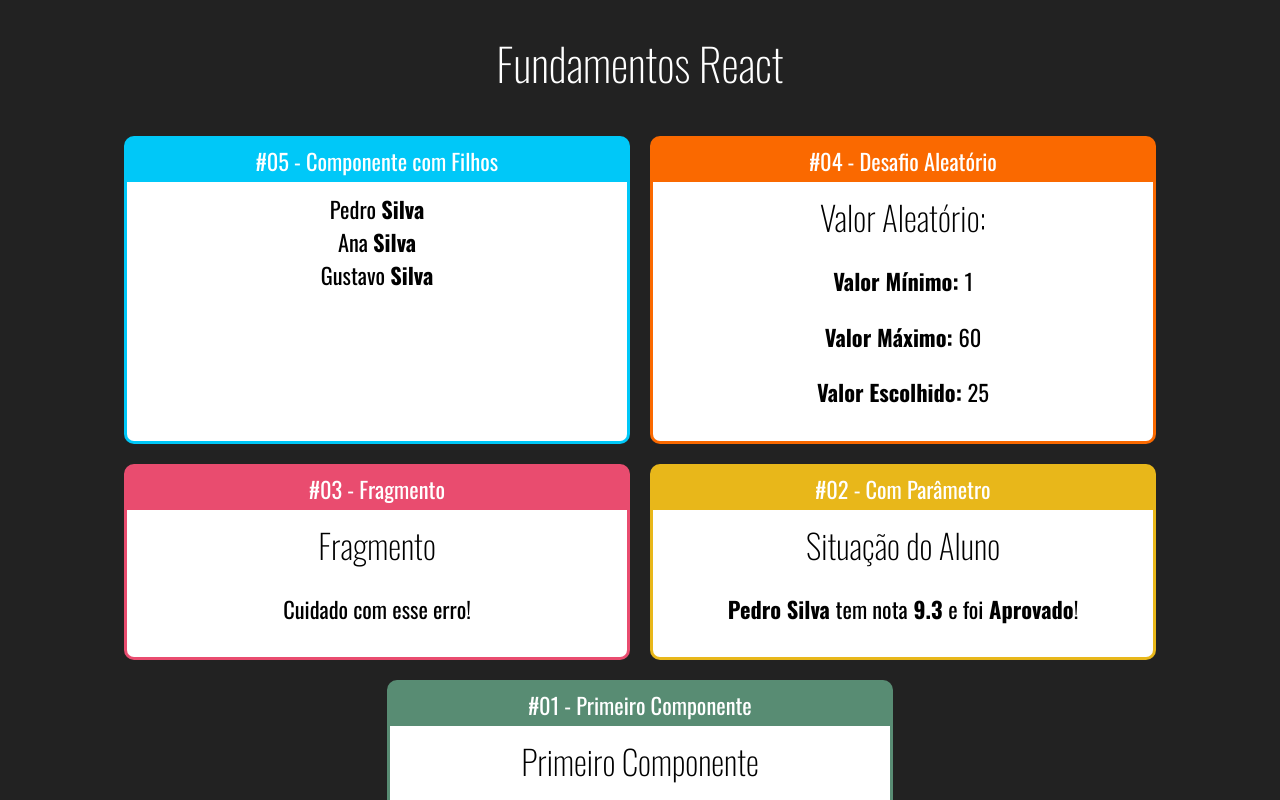
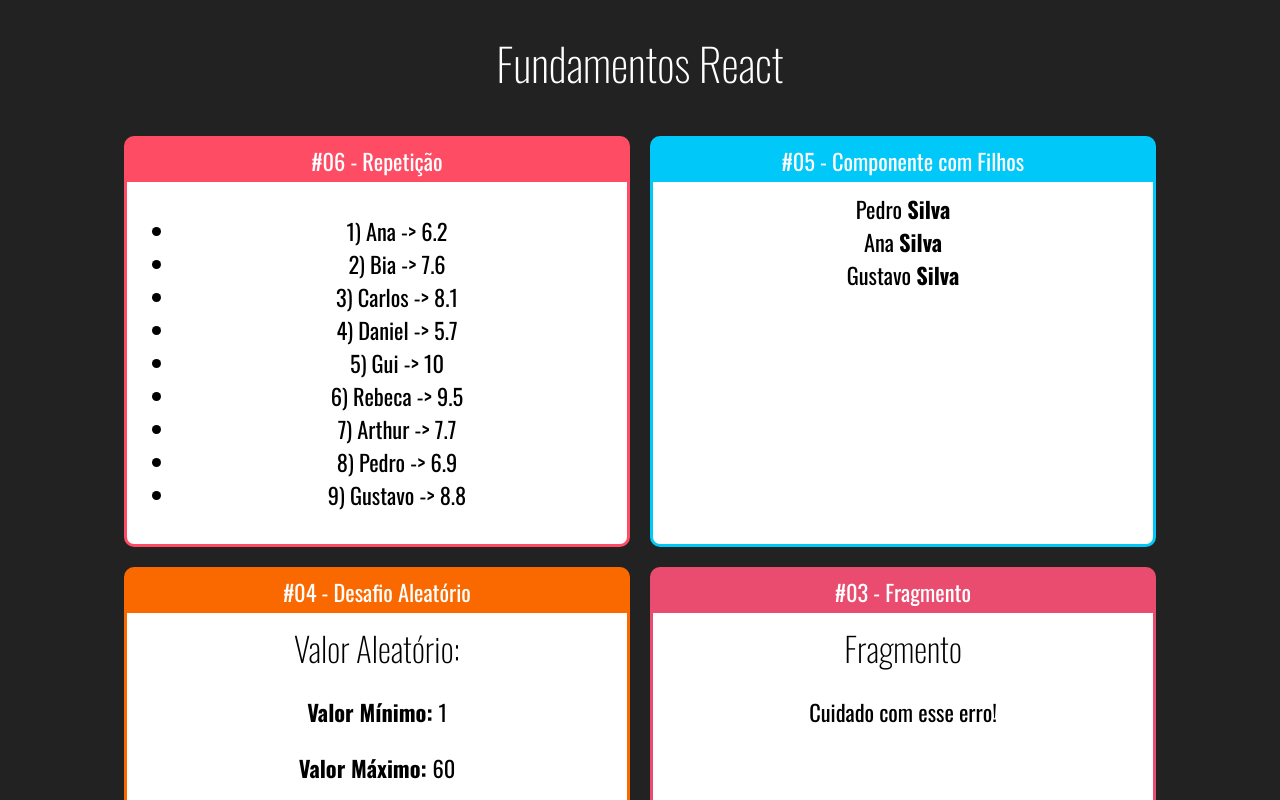
Before and after one commit to gustavoferreiradev/fundamentos-react, a React (Create React App) app: page / in a window 1280 px wide. Shown: the top 800 px of the page. Built offline with nearby package versions, Linux system fonts and the light colour scheme.

Commit message:
Repetição

```diff
--- a/src/App.jsx
+++ b/src/App.jsx
@@ -7,6 +7,7 @@
 import Card from './components/layout/Card';
 import Familia from "./components/basicos/Familia";
 import FamiliaMembro from "./components/basicos/FamiliaMembro";
+import ListaAlunos from "./components/repeticao/ListaAlunos";
 
 export default _ =>
 
@@ -15,13 +16,16 @@
 
         <div className="Cards">
 
+        <Card titulo="#06 - Repetição" color="#FF4C65">
+            <ListaAlunos></ListaAlunos>
+            </Card>
+
             <Card titulo="#05 - Componente com Filhos" color="#00C8F8">
                 <Familia sobrenome="Silva">
                 <FamiliaMembro nome="Pedro" />
                 <FamiliaMembro nome="Ana" />
                 <FamiliaMembro nome="Gustavo"/>
                 </Familia>
-
             </Card>
             <Card titulo="#04 - Desafio Aleatório" color="#FA6900">
                 <Aleatorio min={1} max={60} />
--- /dev/null
+++ b/src/components/repeticao/ListaAlunos.jsx
@@ -0,0 +1,19 @@
+import React from 'react'
+import alunos from '../../data/alunos'
+
+export default props => {
+    const lis = alunos.map((aluno) => {
+        return (<li>
+            {aluno.id}) {aluno.nome} -> {aluno.nota}
+        </li>
+        );
+    });
+
+    return (
+        <div>
+            <ul>
+                {lis}
+            </ul>
+        </div>
+    );
+};
--- /dev/null
+++ b/src/data/alunos.js
@@ -0,0 +1,11 @@
+export default [
+    {id: 1, nome: 'Ana', nota: 6.2},
+    {id: 2, nome: 'Bia', nota: 7.6},
+    {id: 3, nome: 'Carlos', nota: 8.1},
+    {id: 4, nome: 'Daniel', nota: 5.7},
+    {id: 5, nome: 'Gui', nota: 10.0},
+    {id: 6, nome: 'Rebeca', nota: 9.5},
+    {id: 7, nome: 'Arthur', nota: 7.7},
+    {id: 8, nome: 'Pedro', nota: 6.9},
+    {id: 9, nome: 'Gustavo', nota: 8.8}
+]
```
